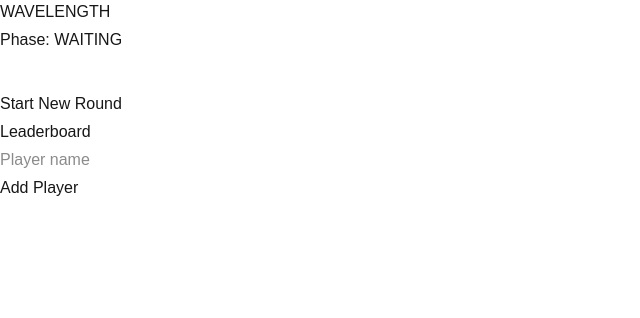
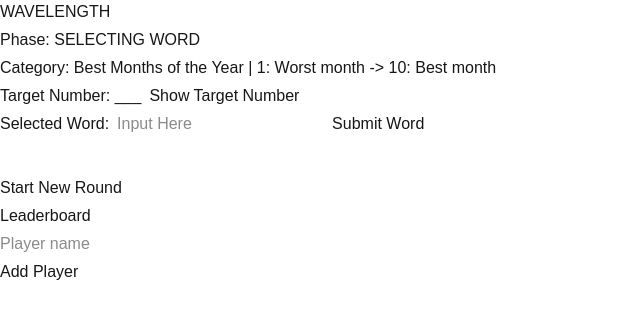
Before and after one commit to andrecamerino/interlood, a Next.js app: page /wavelength in a window 1280 px wide. Both pictures are taken after a click on the button "Start New Round". Shown: the top 318 px of the page, without its empty margins (0-640 px from the left). Built offline with nearby package versions, Linux system fonts and the light colour scheme.

Commit message:
use phases in frontend

```diff
--- a/app/wavelength/ui/GameUI.tsx
+++ b/app/wavelength/ui/GameUI.tsx
@@ -5,22 +5,19 @@ import { WavelengthGame } from "../models/WavelengthGame";
 import { WavelengthPlayer } from "../models/WavelengthPlayer";
 
 const GameUI = () => {
-  const [game, setGame] = useState<WavelengthGame>(new WavelengthGame([]));
+  const [game] = useState<WavelengthGame>(new WavelengthGame([]));
   const [players, setPlayers] = useState<WavelengthPlayer[]>(game.getPlayers());
   const [playerAddedText, setPlayerAddedText] = useState<string>("");
-  const [isShowingTargetNumber, setIsShowingTargetNumber] =
-    useState<boolean>(false);
+  const [isShowingTargetNumber, setIsShowingTargetNumber] = useState<boolean>(false);
   const [name, setName] = useState<string>("");
-
   const [selectedWord, setSelectedWord] = useState<string>("");
-  const [hasSubmitWord, setHasSubmitWord] = useState<boolean>(false);
 
   const handleAddPlayer = () => {
     if (!name) return;
     const addPlayerStatus = game.addPlayer(name);
     if (addPlayerStatus) {
       refreshPlayers();
-      setPlayerAddedText(`Succesfully added '${name}'`);
+      setPlayerAddedText(`Successfully added '${name}'`);
       setTimeout(() => {
         setPlayerAddedText("");
         setName("");
@@ -36,26 +33,24 @@ const GameUI = () => {
   };
 
   const handleStartGame = () => {
-    setGame(new WavelengthGame(players))
-    game.startGame()
+    game.startGame();
+    refreshPlayers();
     setIsShowingTargetNumber(false);
     setSelectedWord("");
-    setHasSubmitWord(false);
   };
 
   const handleStartGuessing = () => {
     game.setSelectedWord(selectedWord);
-    setHasSubmitWord(true);
     game.startGuessing();
   };
 
-  const handleSubmitWords = () => {
+  const handleSubmitNumbers = () => {
     game.reveal();
     refreshPlayers();
     setIsShowingTargetNumber(true);
     setTimeout(() => {
       handleEndGame();
-    }, 5000); // 5s
+    }, 5000);
   };
 
   const handleEndGame = () => {
@@ -71,25 +66,24 @@ const GameUI = () => {
     <div className="flex flex-col gap-1 items-start">
       <h1>WAVELENGTH</h1>
       <p>Phase: {game.getPhase()}</p>
+
       {game.getCurrentCategory() && (
         <div>
           <h2>
             Category: {game.getCurrentCategory().category} |{" "}
-            {game.getMinNumber()}: {game.getCurrentCategory().minLabel} -{">"}{" "}
+            {game.getMinNumber()}: {game.getCurrentCategory().minLabel} -&gt;{" "}
             {game.getMaxNumber()}: {game.getCurrentCategory().maxLabel}
           </h2>
         </div>
       )}
 
-      {game.getCurrentTarget() != 0 && (
+      {game.getCurrentTarget() !== 0 && (
         <div className="flex flex-row gap-2">
           <h2>
-            Target Number:{" "}
-            {isShowingTargetNumber ? game.getCurrentTarget() : "___"}
+            Target Number: {isShowingTargetNumber ? game.getCurrentTarget() : "___"}
           </h2>
-
           <button
-            className="className = hover:underline hover:cursor-pointer"
+            className="hover:underline hover:cursor-pointer"
             onClick={() => setIsShowingTargetNumber(!isShowingTargetNumber)}
           >
             {isShowingTargetNumber ? "Hide" : "Show"} Target Number
@@ -100,20 +94,18 @@ const GameUI = () => {
       {players.length > 0 && <h2>Host: {game.getHost().getName()}</h2>}
 
       {game.getCurrentCategory() &&
-        (!hasSubmitWord ? (
+        (game.canSelectWord() ? (
           <div className="flex flex-row gap-2">
             <p>Selected Word: </p>
             <input
               type="text"
               value={selectedWord}
-              onChange={(e) => {
-                return !hasSubmitWord ? setSelectedWord(e.target.value) : null;
-              }}
+              onChange={(e) => setSelectedWord(e.target.value)}
               placeholder="Input Here"
             />
             <button
               className="hover:underline hover:cursor-pointer"
-              onClick={() => handleStartGuessing()}
+              onClick={handleStartGuessing}
             >
               Submit Word
             </button>
@@ -128,22 +120,22 @@ const GameUI = () => {
             <p>
               {player.getName()}: Points: {player.getScore()}
             </p>
+
             {game.isHost(player) ? (
               "Selecting Word (Host)"
-            ) : (
+            ) : game.canGuess() ? (
               <div className="flex flex-row gap-2">
                 <p>Number Guess: </p>
                 <input
                   type="number"
-                  min={1}
-                  max={10}
-                  onChange={(e) =>
-                    player.setSelectedNumber(Number(e.target.value))
-                  }
+                  min={game.getMinNumber()}
+                  max={game.getMaxNumber()}
+                  onChange={(e) => player.setSelectedNumber(Number(e.target.value))}
                   placeholder="Select number"
                 />
               </div>
-            )}
+            ) : null}
+
             <button
               className="hover:underline hover:cursor-pointer"
               onClick={() => handleRemovePlayer(player.getName())}
@@ -155,20 +147,16 @@ const GameUI = () => {
       </div>
 
       <button
-        className="className = hover:underline hover:cursor-pointer"
-        onClick={() => {
-          handleStartGame();
-        }}
+        className="hover:underline hover:cursor-pointer"
+        onClick={handleStartGame}
       >
         Start New Round
       </button>
 
-      {game.getCurrentCategory() && (
+      {game.canReveal() && (
         <button
-          className="className = hover:underline hover:cursor-pointer"
-          onClick={() => {
-            handleSubmitWords();
-          }}
+          className="hover:underline hover:cursor-pointer"
+          onClick={handleSubmitNumbers}
         >
           Submit Number Choices
         </button>
@@ -176,14 +164,11 @@ const GameUI = () => {
 
       <div>
         <h2>Leaderboard</h2>
-        {players &&
-          game.getLeaderboard().map((player, index) => {
-            return (
-              <p key={player.getId()}>
-                {index + 1}. {player.getName()}: {player.getScore()}
-              </p>
-            );
-          })}
+        {game.getLeaderboard().map((player, index) => (
+          <p key={player.getId()}>
+            {index + 1}. {player.getName()}: {player.getScore()}
+          </p>
+        ))}
       </div>
 
       <input
@@ -194,11 +179,12 @@ const GameUI = () => {
       />
 
       <button
-        className="className = hover:underline hover:cursor-pointer"
+        className="hover:underline hover:cursor-pointer"
         onClick={handleAddPlayer}
       >
         Add Player
       </button>
+
       <p>{playerAddedText}</p>
     </div>
   );
```
